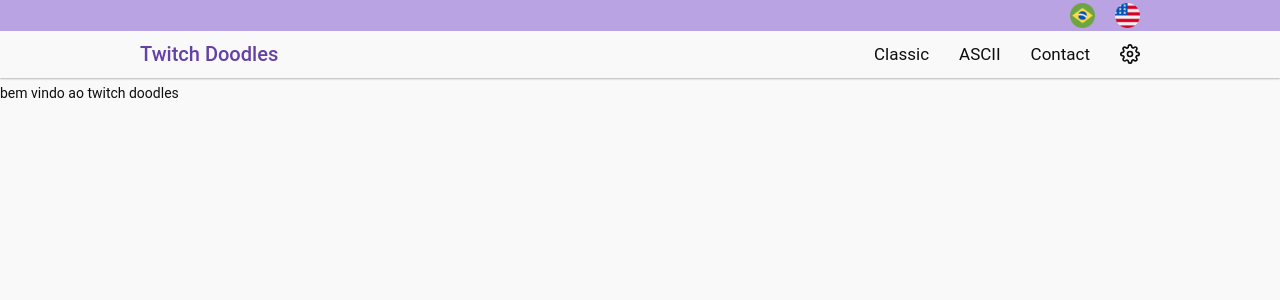
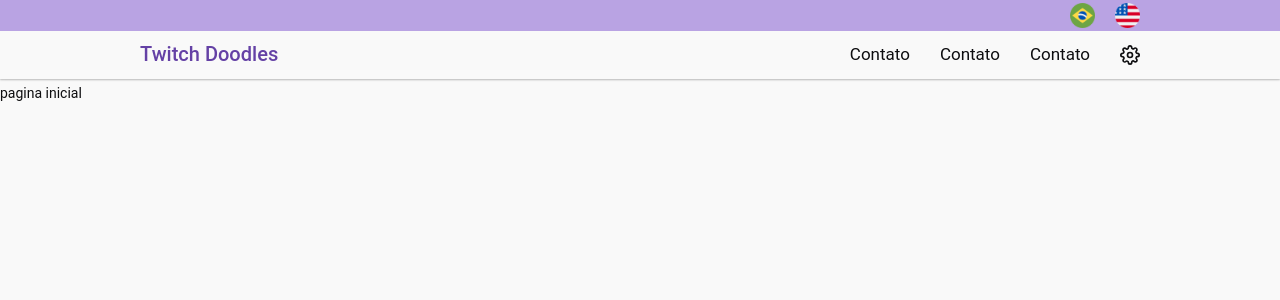
Before and after one commit to gabrielgraciani/twitch-doodles-frontend, a React (Create React App) app: page / in a window 1280 px wide. Shown: the top 300 px of the page. Built offline with nearby package versions, Linux system fonts and the light colour scheme; what i18next-xhr-backend would draw is missing.

Commit message:
finish the header with translations

```diff
--- a/src/Pages/Home/Home.tsx
+++ b/src/Pages/Home/Home.tsx
@@ -4,7 +4,7 @@
 const Home = (): React.ReactElement => {
   const { t } = useTranslation();
 
-  return <div>{t('welcome.title')}</div>;
+  return <div>{t('pages.home.title')}</div>;
 };
 
 export default Home;
--- a/src/components/Header/Header.styles.ts
+++ b/src/components/Header/Header.styles.ts
@@ -47,10 +47,20 @@
   font-size: 1.7rem;
   color: ${props => props.theme.colors.primary};
   margin-right: 3rem;
-  padding: 1rem 0rem;
+  padding: 1rem 0;
+  border-bottom: 1px solid transparent;
 
   &:last-child {
     margin-right: 0;
+  }
+
+  &:hover {
+    color: ${props => props.theme.colors.purpleLight};
+    border-bottom: 1px solid ${props => props.theme.colors.purpleLight};
+  }
+
+  a {
+    padding: 1rem 0;
   }
 `;
 
--- a/src/components/Header/Header.tsx
+++ b/src/components/Header/Header.tsx
@@ -26,7 +26,7 @@
 } from './Header.styles';
 
 const Header = (): React.ReactElement => {
-  const { i18n } = useTranslation();
+  const { i18n, t } = useTranslation();
   const { toggleTheme, theme } = useTheme();
   console.log('theme', theme);
 
@@ -45,7 +45,7 @@
     <PopoverContainer>
       <PopoverItem>
         <FiMoon />
-        <span>Tema escuro</span>
+        {t('header.darkTheme')}
 
         <Switch
           checkedChildren={<CheckOutlined />}
@@ -62,34 +62,34 @@
       <LanguageContainer>
         <FlagsContainer>
           <FlagButton type="button" onClick={() => toggleLanguage('br')}>
-            <img src={FlagBR} alt="Brasil" />
+            <img src={FlagBR} alt={t('header.flags.brazil')} />
           </FlagButton>
           <FlagButton type="button" onClick={() => toggleLanguage('en')}>
-            <img src={FlagUSA} alt="United States Of America" />
+            <img src={FlagUSA} alt={t('header.flags.united')} />
           </FlagButton>
         </FlagsContainer>
       </LanguageContainer>
 
       <Container>
         <Link to="/">
-          <SiteName>Twitch Doodles</SiteName>
+          <SiteName>{t('siteName')}</SiteName>
         </Link>
 
         <MenuContainer>
           <MenuItem>
-            <Link to="/contact">Classic</Link>
+            <Link to="/contact">{t('header.menu.contact')}</Link>
           </MenuItem>
           <MenuItem>
-            <Link to="/contact">ASCII</Link>
+            <Link to="/contact">{t('header.menu.contact')}</Link>
           </MenuItem>
           <MenuItem>
-            <Link to="/contact">Contact</Link>
+            <Link to="/contact">{t('header.menu.contact')}</Link>
           </MenuItem>
 
           <SettingsButton type="button">
             <Popover
               content={popoverContent}
-              title="Configurações"
+              title={t('header.settings')}
               trigger="click"
               visible={isActive}
               placement="bottomRight"
--- a/src/translations/br/translation.json
+++ b/src/translations/br/translation.json
@@ -1,5 +1,19 @@
 {
-  "welcome": {
-      "title": "bem vindo ao twitch doodles"
+  "siteName": "Twitch Doodles",
+  "header": {
+    "menu": {
+      "contact": "Contato"
+    },
+    "settings": "Configurações",
+    "darkTheme": "Tema escuro",
+    "flags": {
+      "brazil": "Brasil",
+      "united": "Estados Unidos da América"
+    }
+  },
+  "pages": {
+    "home": {
+      "title": "pagina inicial"
+    }
   }
 }
--- a/src/translations/en/translation.json
+++ b/src/translations/en/translation.json
@@ -1,5 +1,19 @@
 {
-  "welcome": {
-      "title": "Welcome to twitch doodles"
+  "siteName": "Twitch Doodles",
+  "header": {
+    "menu": {
+      "contact": "Contact"
+    },
+    "settings": "Settings",
+    "darkTheme": "Dark Theme",
+    "flags": {
+      "brazil": "Brazil",
+      "united": "United States of America"
+    }
+  },
+  "pages": {
+    "home": {
+      "title": "initial page"
+    }
   }
 }
```
